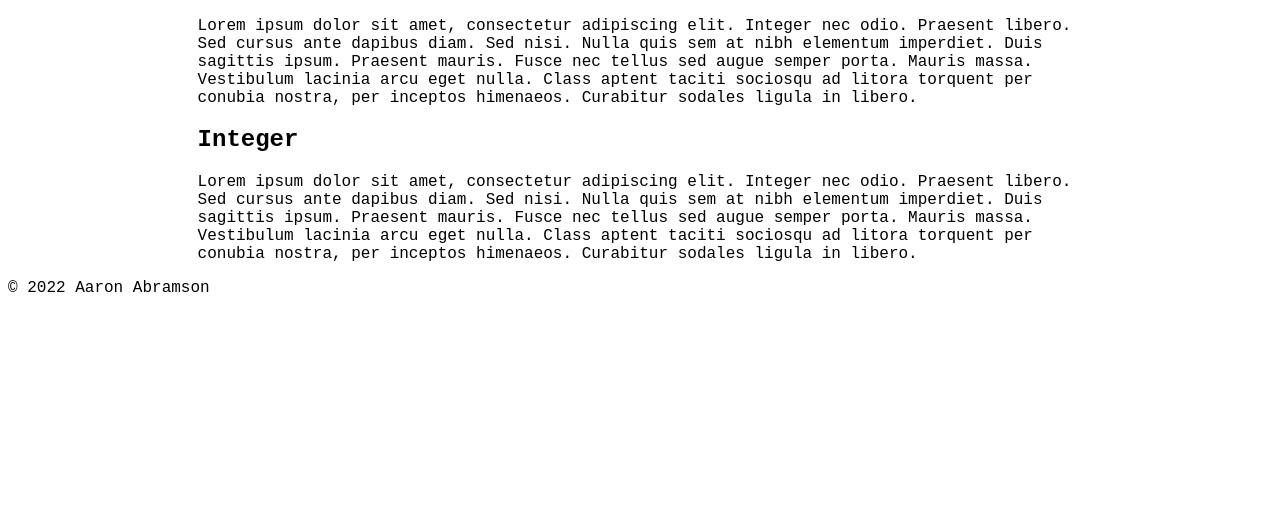
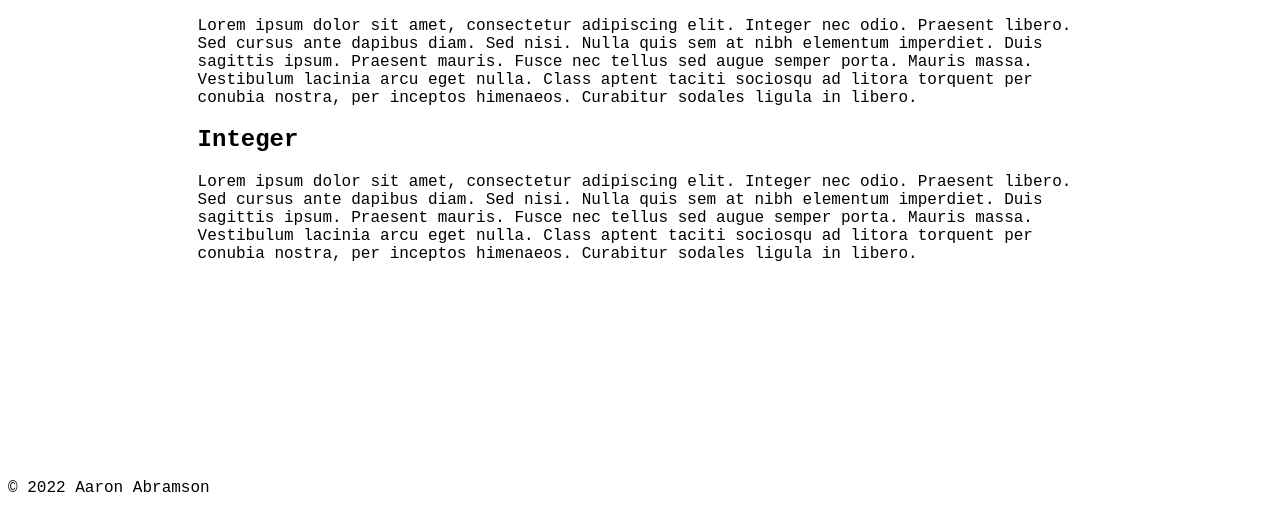
Before and after one commit to aaronhdcomps/CSS-Week-3-Lecture, a plain HTML site: page index.html in a window 1280 px wide. Shown: the part 287-800 px from the top of the page. Drawn offline with Linux system fonts and the light colour scheme.

Commit message:
updated copyright style

```diff
--- a/css/main.css
+++ b/css/main.css
@@ -22,5 +22,7 @@
 }
 
 #copyright {
-    clear: both;
+    clear: left;
+    position: fixed;
+    bottom: 0px;
 }
```
